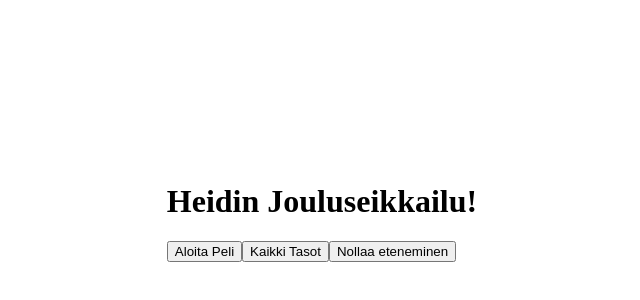
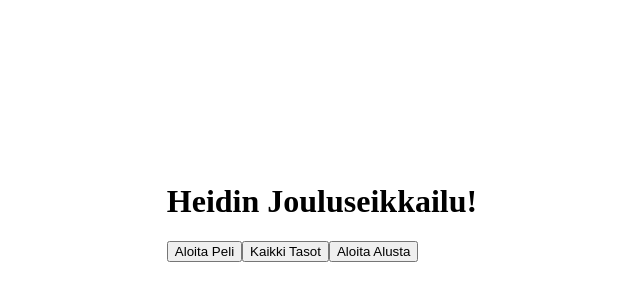
Before and after one commit to grande-fi/heidin-jouluseikkailu, a Next.js app: page / in a window 1280 px wide. Shown: the part 188-488 px from the top of the page, without its empty margins (318-958 px from the left). Built offline with nearby package versions, Linux system fonts and the light colour scheme.

Commit message:
fixes
fixes

```diff
--- a/app/layout.js
+++ b/app/layout.js
@@ -9,7 +9,7 @@ export const metadata = {
 export default function RootLayout({ children }) {
   return (
     <html lang="en">
-      <body className="flex items-center justify-center min-h-screen">
+      <body className="min-h-screen">
         {children}
       </body>
     </html>
--- a/app/locales/fi.js
+++ b/app/locales/fi.js
@@ -2,7 +2,7 @@ export const fi = {
   appTitle: "Heidin Jouluseikkailu! ",
   mainMenu: {
     startPuzzle: "Aloita Peli",
-    resetProgress: "Nollaa eteneminen",
+    resetProgress: "Aloita Alusta",
 	levels: "Kaikki Tasot",
   },
   puzzles: {
```
